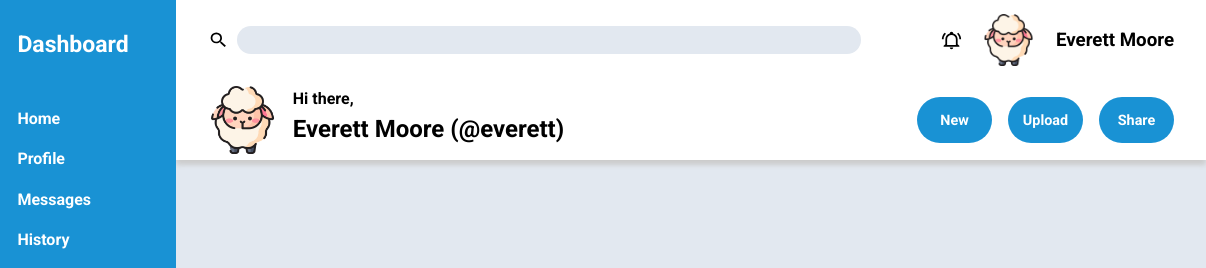
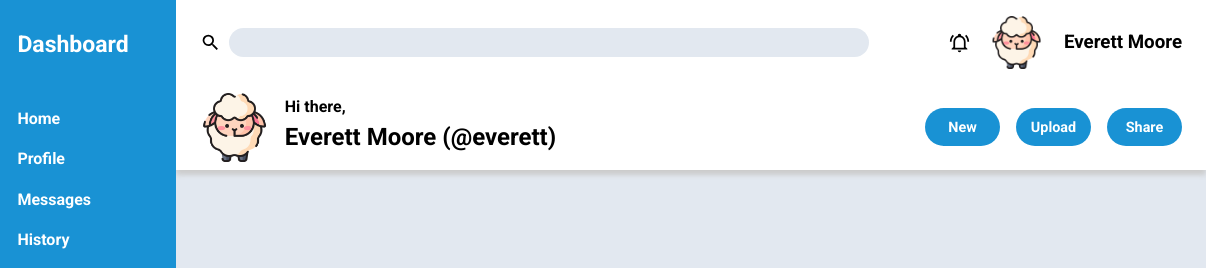
Before and after one commit to everett-moore/admin-dashboard, a plain HTML site: page index.html in a window 1280 px wide. Shown: the top 268 px of the page, 74-1280 px from the left. Drawn offline with Linux system fonts and the light colour scheme.

Commit message:
Adjust paddings in header

```diff
--- a/styles.css
+++ b/styles.css
@@ -86,14 +86,13 @@ body {
   align-items: center;
   justify-content: space-between;
   gap: 5em;
-  padding: 0 2em;
+  padding: 0.5em 1.5em;
 }
 
 .search-bar,
 .profile {
   display: grid;
   align-items: center;
-  justify-content: space-around;
 }
 
 .search-bar {
@@ -145,7 +144,7 @@ h2 {
   border-radius: 2em;
   width: 75px;
   text-align: center;
-  padding: 1em;
+  padding: 0.75em 1em;
 }
 
 .main {
```
